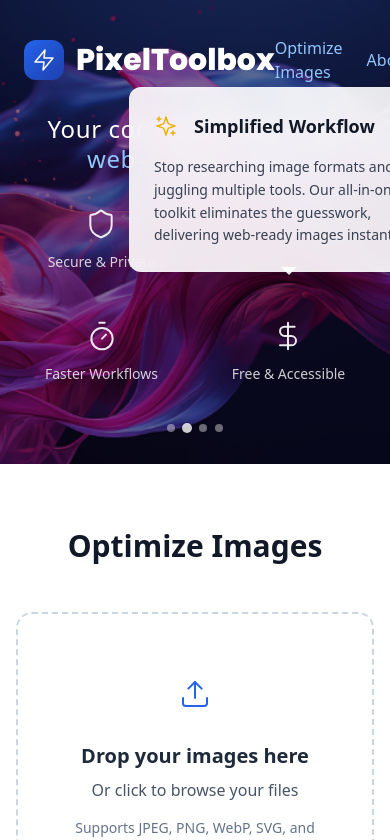
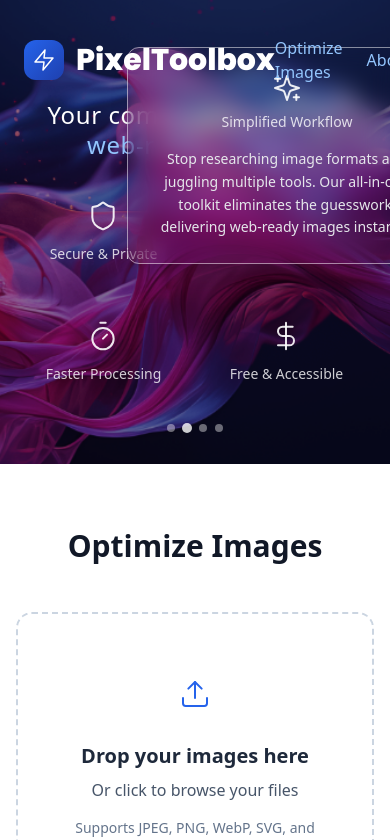
Before and after one commit to PixelFanLabs/pixel-toolbox, a React (Vite) app: page / in a window 390 px wide. Shown: the top 840 px of the page. Built offline with nearby package versions, Linux system fonts and the light colour scheme.

Commit message:
Hero update

```diff
--- a/src/components/Hero.tsx
+++ b/src/components/Hero.tsx
@@ -6,25 +6,25 @@ const features = [
     name: 'Secure & Private',
     description: 'Your photos are processed securely in your browser, so no data ever leaves your device. Source code is available on GitHub for independent review.',
     icon: <Shield size={32} strokeWidth={1.5} className="text-white/90" />,
-    color: 'text-blue-600',
+    color: 'text-blue-300',
   },
   {
     name: 'Simplified Workflow',
     description: 'Stop researching image formats and juggling multiple tools. Our all-in-one toolkit eliminates the guesswork, delivering web-ready images instantly.',
     icon: <Sparkles size={32} strokeWidth={1.5} className="text-white/90" />,
-    color: 'text-yellow-500',
+    color: 'text-yellow-300',
   },
   {
-    name: 'Faster Workflows',
+    name: 'Faster Processing',
     description: 'Our lightning-fast processing optimizes your images instantly, delivering files that perform flawlessly in any application.',
     icon: <Timer size={32} strokeWidth={1.5} className="text-white/90" />,
-    color: 'text-green-500',
+    color: 'text-green-300',
   },
   {
     name: 'Free & Accessible',
     description: 'PixelToolbox is a free service from PixelFanLabs, dedicated to making powerful and simplified tools accessible to everyone.',
     icon: <DollarSign size={32} strokeWidth={1.5} className="text-white/90" />,
-    color: 'text-purple-500',
+    color: 'text-purple-300',
   },
 ];
 
@@ -71,7 +71,7 @@ const Hero: React.FC = () => {
       />
       <div className="absolute inset-0 bg-black/40"></div>
 
-      <div className="relative z-10 max-w-7xl mx-auto px-4 sm:px-6 lg:px-8 flex flex-col h-full pt-24">
+      <div className="relative z-10 max-w-6xl mx-auto px-6 flex flex-col h-full pt-24">
         {/* Tagline */}
         <div className="flex-1 flex items-center justify-center">
           <div
@@ -86,7 +86,7 @@ const Hero: React.FC = () => {
 
         {/* Feature Cards */}
         <div className="pb-8">
-          <div className="grid grid-cols-2 lg:grid-cols-4 gap-4 lg:gap-8">
+          <div className="grid grid-cols-2 lg:grid-cols-4 gap-6 lg:gap-12">
             {features.map((feature, index) => (
               <div
                 key={feature.name}
@@ -95,49 +95,39 @@ const Hero: React.FC = () => {
                 onMouseLeave={() => setHoveredCard(null)}
               >
                 {/* Expanded Card on Hover */}
-                <div className={`absolute bottom-0 left-1/2 transform -translate-x-1/2 mb-4 w-80 bg-white/95 backdrop-blur-md rounded-xl shadow-2xl border border-white/20 p-6 transition-all duration-500 ease-out origin-bottom ${
+                <div className={`absolute bottom-0 left-1/2 transform -translate-x-1/2 mb-4 w-80 bg-transparent backdrop-blur-md rounded-xl shadow-2xl border border-white/50 p-6 transition-all duration-500 ease-out origin-bottom ${
                   hoveredCard === index
                     ? 'opacity-100 translate-y-0 scale-100'
                     : 'opacity-0 translate-y-4 scale-95 pointer-events-none'
                 }`}>
-                  <div className="flex items-center mb-4">
-                    <div className={`mr-4 transition-transform duration-500 ease-out ${hoveredCard === index ? 'translate-y-0' : 'translate-y-16'}`}> {/* Icon container */}
+                  <div className="flex flex-col items-center mb-4">
+                    <div className={`mb-2 transition-transform duration-500 ease-out ${hoveredCard === index ? 'translate-y-0' : 'translate-y-16'}`}> {/* Icon container */}
                       {React.cloneElement(feature.icon, {
-                        size: 24,
-                        className: feature.color // Use feature.color
+                        size: 32,
+                        className: "text-white/90"
                       })}
                     </div>
-                    <h3 className="text-lg font-semibold text-gray-900">{feature.name}</h3>
+                    <h3 className="text-sm lg:text-base font-medium text-white/80">{feature.name}</h3>
                   </div>
-                  <p className="text-gray-700 text-sm leading-relaxed">{feature.description}</p>
-
-                  {/* Arrow pointing down */}
-                  <div className="absolute top-full left-1/2 transform -translate-x-1/2 -mt-1">
-                    <div className="w-0 h-0 border-l-8 border-r-8 border-t-8 border-l-transparent border-r-transparent border-t-white/95"></div>
-                  </div>
+                  <p className="text-gray-200 text-sm leading-relaxed text-center">{feature.description}</p>
                 </div>
 
                 {/* Auto-preview Card (alternating) */}
-                <div className={`absolute bottom-0 left-1/2 transform -translate-x-1/2 mb-4 w-80 bg-white/90 backdrop-blur-md rounded-xl shadow-xl border border-white/10 p-6 transition-all duration-700 ease-out origin-bottom ${
+                <div className={`absolute bottom-0 left-1/2 transform -translate-x-1/2 mb-4 w-80 bg-transparent backdrop-blur-md rounded-xl shadow-xl border border-white/50 p-6 transition-all duration-700 ease-out origin-bottom ${
                   previewIndex === index && hoveredCard === null
                     ? 'opacity-100 translate-y-0 scale-100'
                     : 'opacity-0 translate-y-4 scale-95 pointer-events-none'
                 }`}>
-                  <div className="flex items-center mb-4">
-                    <div className={`mr-4 transition-transform duration-700 ease-out ${previewIndex === index && hoveredCard === null ? 'translate-y-0' : 'translate-y-16'}`}> {/* Icon container */}
+                  <div className="flex flex-col items-center mb-4">
+                    <div className={`mb-2 transition-transform duration-700 ease-out ${previewIndex === index && hoveredCard === null ? 'translate-y-0' : 'translate-y-16'}`}> {/* Icon container */}
                       {React.cloneElement(feature.icon, {
-                        size: 24,
-                        className: feature.color // Use feature.color
+                        size: 32,
+                        className: "text-white/90"
                       })}
                     </div>
-                    <h3 className="text-lg font-semibold text-gray-900">{feature.name}</h3>
+                    <h3 className="text-sm lg:text-base font-medium text-white/80">{feature.name}</h3>
                   </div>
-                  <p className="text-gray-700 text-sm leading-relaxed">{feature.description}</p>
-
-                  {/* Arrow pointing down */}
-                  <div className="absolute top-full left-1/2 transform -translate-x-1/2 -mt-1">
-                    <div className="w-0 h-0 border-l-8 border-r-8 border-t-8 border-l-transparent border-r-transparent border-t-white/90"></div>
-                  </div>
+                  <p className="text-gray-200 text-sm leading-relaxed text-center">{feature.description}</p>
                 </div>
 
                 {/* Initial Icon and Tagline (always visible, but hidden when card is expanded) */}
```
